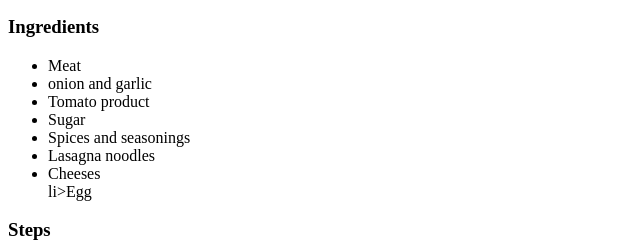
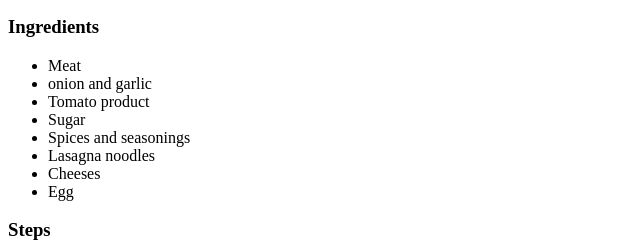
Before and after one commit to LeviRiley/odin-recipes, a plain HTML site: page recipes/lasagna.html in a window 1280 px wide. Shown: the part 500-751 px from the top of the page, 0-640 px from the left. Drawn offline with Linux system fonts and the light colour scheme.

Commit message:
Finished lasagna page

```diff
--- a/recipes/lasagna.html
+++ b/recipes/lasagna.html
@@ -24,7 +24,7 @@
             <li>Spices and seasonings</li>
             <li>Lasagna noodles</li>
             <li>Cheeses</li>
-            li>Egg</li>
+            <li>Egg</li>
         </ul>
     <h3>Steps</h3>
         <ol>
```
